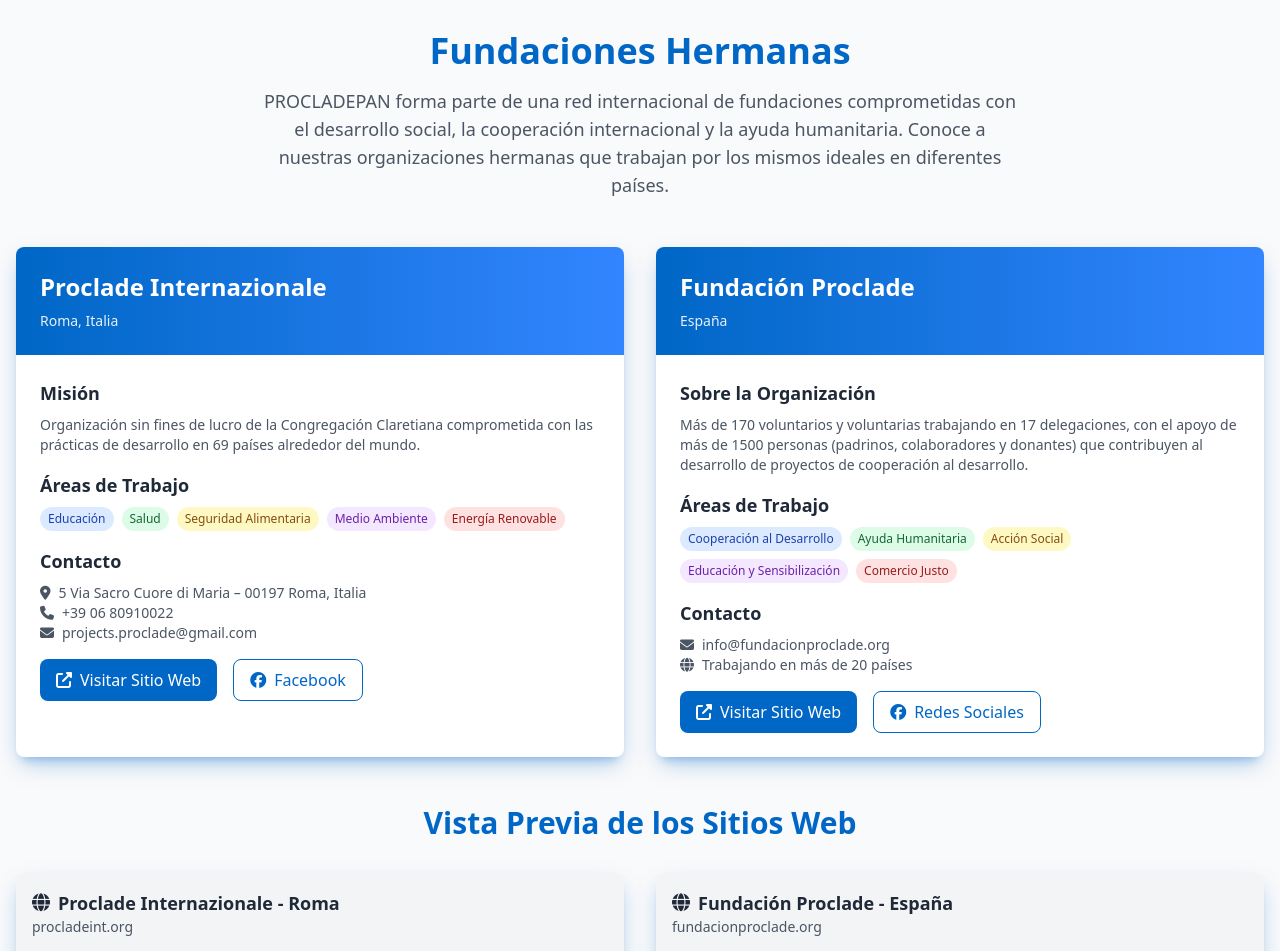
After one commit to Gabriel-Sanchez/django_social_project, a Django app: page /pan/informacion/fundaciones-hermanas/ in a window 1280 px wide. The commit adds this page. Shown: the part 321-1272 px from the top of the page. Run offline with Django 5.2, Linux system fonts and the light colour scheme; some libraries are stand-ins or nearby versions.

Commit message:
fundación procrade hermanas

```diff
--- a/django_social_project/base/templates/base/base.html
+++ b/django_social_project/base/templates/base/base.html
@@ -356,6 +356,7 @@
                                 <a href="{% url 'mision_vision_valores' %}" class="dropdown-item">Misión y Visión</a>
                                 <a href="{% url 'historia' %}" class="dropdown-item">Historia</a>
                                 <a href="{% url 'equipo_pastoral' %}" class="dropdown-item">Estructura Organizacional</a>
+                                <a href="{% url 'fundaciones_hermanas' %}" class="dropdown-item">Fundaciones Hermanas</a>
                             </div>
                         </div>
                         <div class="relative">
@@ -418,6 +419,7 @@
                     <a href="{% url 'mision_vision_valores' %}" class="block py-2 pl-4">Misión y Visión</a>
                     <a href="{% url 'historia' %}" class="block py-2 pl-4">Historia</a>
                     <a href="{% url 'equipo_pastoral' %}" class="block py-2 pl-4">Estructura Organizacional</a>
+                    <a href="{% url 'fundaciones_hermanas' %}" class="block py-2 pl-4">Fundaciones Hermanas</a>
                 </div>
                 <button class="block py-2 w-full text-left mobile-dropdown-button-contact">
                     CONTACTO
--- /dev/null
+++ b/django_social_project/eventsApp/templates/eventsApp/fundaciones_hermanas.html
@@ -0,0 +1,254 @@
+{% extends 'base/base.html' %}
+
+{% block title %}Fundaciones Hermanas - PROCLADEPAN Fundación{% endblock %}
+
+{% block content %}
+<div class="container mx-auto px-4 py-8">
+    <!-- Header Section -->
+    <div class="text-center mb-12">
+        <h1 class="text-4xl font-bold text-[rgb(0,103,198)] mb-4">Fundaciones Hermanas</h1>
+        <p class="text-lg text-gray-600 max-w-3xl mx-auto">
+            PROCLADEPAN forma parte de una red internacional de fundaciones comprometidas con el desarrollo social,
+            la cooperación internacional y la ayuda humanitaria. Conoce a nuestras organizaciones hermanas que
+            trabajan por los mismos ideales en diferentes países.
+        </p>
+    </div>
+
+    <!-- Foundations Grid -->
+    <div class="grid md:grid-cols-1 lg:grid-cols-2 gap-8 mb-12">
+
+        <!-- Proclade Internazionale -->
+        <div class="bg-white rounded-lg shadow-lg overflow-hidden hover:shadow-xl transition-shadow duration-300">
+            <div class="bg-gradient-to-r from-[rgb(0,103,198)] to-[rgb(51,133,255)] p-6">
+                <h2 class="text-2xl font-bold text-white mb-2">Proclade Internazionale</h2>
+                <p class="text-white/90 text-sm">Roma, Italia</p>
+            </div>
+
+            <div class="p-6">
+                <div class="mb-4">
+                    <h3 class="text-lg font-semibold text-gray-800 mb-2">Misión</h3>
+                    <p class="text-gray-600 text-sm">
+                        Organización sin fines de lucro de la Congregación Claretiana comprometida con las
+                        prácticas de desarrollo en 69 países alrededor del mundo.
+                    </p>
+                </div>
+
+                <div class="mb-4">
+                    <h3 class="text-lg font-semibold text-gray-800 mb-2">Áreas de Trabajo</h3>
+                    <div class="flex flex-wrap gap-2">
+                        <span class="bg-blue-100 text-blue-800 px-2 py-1 rounded-full text-xs">Educación</span>
+                        <span class="bg-green-100 text-green-800 px-2 py-1 rounded-full text-xs">Salud</span>
+                        <span class="bg-yellow-100 text-yellow-800 px-2 py-1 rounded-full text-xs">Seguridad Alimentaria</span>
+                        <span class="bg-purple-100 text-purple-800 px-2 py-1 rounded-full text-xs">Medio Ambiente</span>
+                        <span class="bg-red-100 text-red-800 px-2 py-1 rounded-full text-xs">Energía Renovable</span>
+                    </div>
+                </div>
+
+                <div class="mb-4">
+                    <h3 class="text-lg font-semibold text-gray-800 mb-2">Contacto</h3>
+                    <p class="text-gray-600 text-sm">
+                        <i class="fas fa-map-marker-alt mr-2"></i>5 Via Sacro Cuore di Maria – 00197 Roma, Italia<br>
+                        <i class="fas fa-phone mr-2"></i>+39 06 80910022<br>
+                        <i class="fas fa-envelope mr-2"></i>projects.proclade@gmail.com
+                    </p>
+                </div>
+
+                <div class="flex space-x-4">
+                    <a href="https://procladeint.org/" target="_blank" rel="noopener noreferrer"
+                       class="bg-[rgb(0,103,198)] text-white px-4 py-2 rounded-lg hover:bg-[rgb(0,93,178)] transition-colors duration-300 flex items-center">
+                        <i class="fas fa-external-link-alt mr-2"></i>Visitar Sitio Web
+                    </a>
+                    <a href="https://procladeint.org/" target="_blank" rel="noopener noreferrer"
+                       class="border border-[rgb(0,103,198)] text-[rgb(0,103,198)] px-4 py-2 rounded-lg hover:bg-[rgb(0,103,198)] hover:text-white transition-colors duration-300 flex items-center">
+                        <i class="fab fa-facebook mr-2"></i>Facebook
+                    </a>
+                </div>
+            </div>
+        </div>
+
+        <!-- Fundación Proclade España -->
+        <div class="bg-white rounded-lg shadow-lg overflow-hidden hover:shadow-xl transition-shadow duration-300">
+            <div class="bg-gradient-to-r from-[rgb(0,103,198)] to-[rgb(51,133,255)] p-6">
+                <h2 class="text-2xl font-bold text-white mb-2">Fundación Proclade</h2>
+                <p class="text-white/90 text-sm">España</p>
+            </div>
+
+            <div class="p-6">
+                <div class="mb-4">
+                    <h3 class="text-lg font-semibold text-gray-800 mb-2">Sobre la Organización</h3>
+                    <p class="text-gray-600 text-sm">
+                        Más de 170 voluntarios y voluntarias trabajando en 17 delegaciones, con el apoyo de
+                        más de 1500 personas (padrinos, colaboradores y donantes) que contribuyen al desarrollo
+                        de proyectos de cooperación al desarrollo.
+                    </p>
+                </div>
+
+                <div class="mb-4">
+                    <h3 class="text-lg font-semibold text-gray-800 mb-2">Áreas de Trabajo</h3>
+                    <div class="flex flex-wrap gap-2">
+                        <span class="bg-blue-100 text-blue-800 px-2 py-1 rounded-full text-xs">Cooperación al Desarrollo</span>
+                        <span class="bg-green-100 text-green-800 px-2 py-1 rounded-full text-xs">Ayuda Humanitaria</span>
+                        <span class="bg-yellow-100 text-yellow-800 px-2 py-1 rounded-full text-xs">Acción Social</span>
+                        <span class="bg-purple-100 text-purple-800 px-2 py-1 rounded-full text-xs">Educación y Sensibilización</span>
+                        <span class="bg-red-100 text-red-800 px-2 py-1 rounded-full text-xs">Comercio Justo</span>
+                    </div>
+                </div>
+
+                <div class="mb-4">
+                    <h3 class="text-lg font-semibold text-gray-800 mb-2">Contacto</h3>
+                    <p class="text-gray-600 text-sm">
+                        <i class="fas fa-envelope mr-2"></i>info@fundacionproclade.org<br>
+                        <i class="fas fa-globe mr-2"></i>Trabajando en más de 20 países
+                    </p>
+                </div>
+
+                <div class="flex space-x-4">
+                    <a href="https://www.fundacionproclade.org/" target="_blank" rel="noopener noreferrer"
+                       class="bg-[rgb(0,103,198)] text-white px-4 py-2 rounded-lg hover:bg-[rgb(0,93,178)] transition-colors duration-300 flex items-center">
+                        <i class="fas fa-external-link-alt mr-2"></i>Visitar Sitio Web
+                    </a>
+                    <a href="https://www.fundacionproclade.org/" target="_blank" rel="noopener noreferrer"
+                       class="border border-[rgb(0,103,198)] text-[rgb(0,103,198)] px-4 py-2 rounded-lg hover:bg-[rgb(0,103,198)] hover:text-white transition-colors duration-300 flex items-center">
+                        <i class="fab fa-facebook mr-2"></i>Redes Sociales
+                    </a>
+                </div>
+            </div>
+        </div>
+    </div>
+
+    <!-- Web Previews Section -->
+    <div class="mb-12">
+        <h2 class="text-3xl font-bold text-[rgb(0,103,198)] text-center mb-8">Vista Previa de los Sitios Web</h2>
+
+        <div class="grid lg:grid-cols-2 gap-8">
+            <!-- Proclade Internacional Preview -->
+            <div class="bg-white rounded-lg shadow-lg overflow-hidden">
+                <div class="bg-gray-100 p-4 border-b">
+                    <h3 class="text-lg font-semibold text-gray-800 flex items-center">
+                        <i class="fas fa-globe mr-2"></i>Proclade Internazionale - Roma
+                    </h3>
+                    <p class="text-sm text-gray-600">procladeint.org</p>
+                </div>
+                <div class="relative" style="height: 400px;">
+                    <iframe
+                        src="https://procladeint.org/"
+                        class="w-full h-full border-0"
+                        title="Proclade Internazionale Website Preview"
+                        loading="lazy"
+                        sandbox="allow-scripts allow-same-origin">
+                    </iframe>
+                    <div class="absolute inset-0 bg-black bg-opacity-0 hover:bg-opacity-10 transition-all duration-300 flex items-center justify-center opacity-0 hover:opacity-100">
+                        <a href="https://procladeint.org/" target="_blank" rel="noopener noreferrer"
+                           class="bg-white text-[rgb(0,103,198)] px-6 py-3 rounded-lg font-semibold shadow-lg hover:shadow-xl transition-shadow duration-300">
+                            <i class="fas fa-external-link-alt mr-2"></i>Abrir Sitio Completo
+                        </a>
+                    </div>
+                </div>
+            </div>
+
+            <!-- Fundación Proclade España Preview -->
+            <div class="bg-white rounded-lg shadow-lg overflow-hidden">
+                <div class="bg-gray-100 p-4 border-b">
+                    <h3 class="text-lg font-semibold text-gray-800 flex items-center">
+                        <i class="fas fa-globe mr-2"></i>Fundación Proclade - España
+                    </h3>
+                    <p class="text-sm text-gray-600">fundacionproclade.org</p>
+                </div>
+                <div class="relative" style="height: 400px;">
+                    <iframe
+                        src="https://www.fundacionproclade.org/"
+                        class="w-full h-full border-0"
+                        title="Fundación Proclade Website Preview"
+                        loading="lazy"
+                        sandbox="allow-scripts allow-same-origin">
+                    </iframe>
+                    <div class="absolute inset-0 bg-black bg-opacity-0 hover:bg-opacity-10 transition-all duration-300 flex items-center justify-center opacity-0 hover:opacity-100">
+                        <a href="https://www.fundacionproclade.org/" target="_blank" rel="noopener noreferrer"
+                           class="bg-white text-[rgb(0,103,198)] px-6 py-3 rounded-lg font-semibold shadow-lg hover:shadow-xl transition-shadow duration-300">
+                            <i class="fas fa-external-link-alt mr-2"></i>Abrir Sitio Completo
+                        </a>
+                    </div>
+                </div>
+            </div>
+        </div>
+    </div>
+
+    <!-- Network Information -->
+    <div class="bg-gradient-to-r from-[rgb(0,103,198)] to-[rgb(51,133,255)] rounded-lg p-8 text-white text-center">
+        <h2 class="text-3xl font-bold mb-4">Red Internacional PROCLADE</h2>
+        <p class="text-lg mb-6">
+            Juntos trabajamos por un mundo más justo y solidario, compartiendo experiencias,
+            recursos y conocimientos para maximizar nuestro impacto en las comunidades más necesitadas.
+        </p>
+        <div class="grid md:grid-cols-3 gap-6 mt-8">
+            <div class="text-center">
+                <div class="text-3xl font-bold mb-2">69+</div>
+                <div class="text-sm opacity-90">Países con Presencia</div>
+            </div>
+            <div class="text-center">
+                <div class="text-3xl font-bold mb-2">1500+</div>
+                <div class="text-sm opacity-90">Colaboradores Activos</div>
+            </div>
+            <div class="text-center">
+                <div class="text-3xl font-bold mb-2">170+</div>
+                <div class="text-sm opacity-90">Voluntarios Comprometidos</div>
+            </div>
+        </div>
+    </div>
+</div>
+
+<style>
+/* Estilos adicionales para los iframes */
+.iframe-container {
+    position: relative;
+    overflow: hidden;
+    transition: transform 0.3s ease;
+}
+
+.iframe-container:hover {
+    transform: scale(1.02);
+}
+
+/* Animaciones para las cards */
+.card-animate {
+    opacity: 0;
+    transform: translateY(20px);
+    animation: slideUp 0.6s ease-out forwards;
+}
+
+@keyframes slideUp {
+    to {
+        opacity: 1;
+        transform: translateY(0);
+    }
+}
+
+/* Responsive adjustments */
+@media (max-width: 768px) {
+    .iframe-container {
+        height: 300px !important;
+    }
+}
+</style>
+
+<script>
+document.addEventListener('DOMContentLoaded', function() {
+    // Add animation to cards when they come into view
+    const cards = document.querySelectorAll('.bg-white.rounded-lg.shadow-lg');
+
+    const observer = new IntersectionObserver((entries) => {
+        entries.forEach(entry => {
+            if (entry.isIntersecting) {
+                entry.target.classList.add('card-animate');
+            }
+        });
+    }, {
+        threshold: 0.1
+    });
+
+    cards.forEach(card => {
+        observer.observe(card);
+    });
+});
+</script>
+{% endblock %}
--- a/django_social_project/eventsApp/urls.py
+++ b/django_social_project/eventsApp/urls.py
@@ -11,6 +11,7 @@ urlpatterns = [
     path('informacion/ubicacion/', views.ubicacion, name='ubicacion'),
     path('informacion/equipo-pastoral/', views.equipo_pastoral, name='equipo_pastoral'),
     path('informacion/historia/', views.historia, name='historia'),
+    path('informacion/fundaciones-hermanas/', views.fundaciones_hermanas, name='fundaciones_hermanas'),
     path('contacto/', views.contacto, name='contacto'),
     path('contacto/donaciones/', views.donaciones, name='donaciones'),
     path('servicios/', views.servicios, name='servicios'),
--- a/django_social_project/eventsApp/views.py
+++ b/django_social_project/eventsApp/views.py
@@ -85,6 +85,9 @@ def historia(request):
         'about': about,
     }
     return render(request, 'eventsApp/historia.html', context)
+
+def fundaciones_hermanas(request):
+    return render(request, 'eventsApp/fundaciones_hermanas.html')
 
 def donaciones(request):
     return render(request, 'eventsApp/donaciones.html')
```
